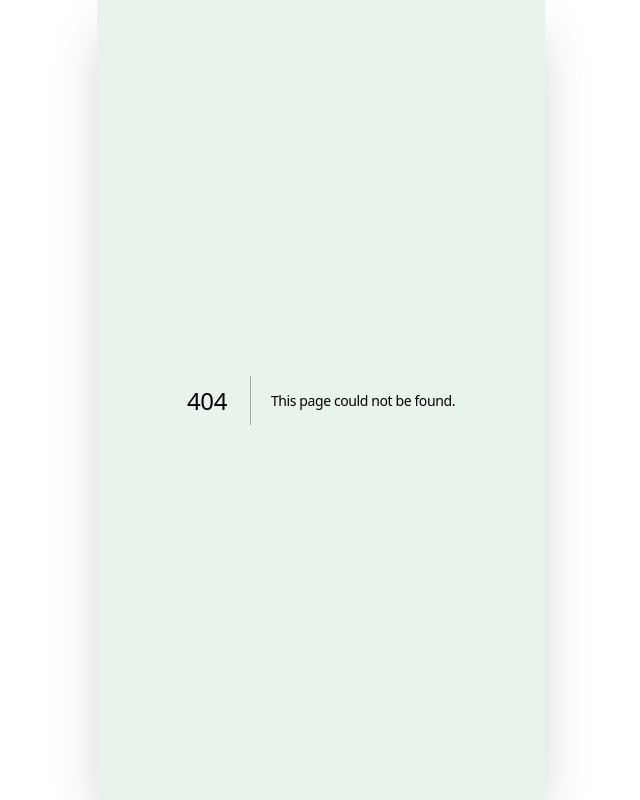
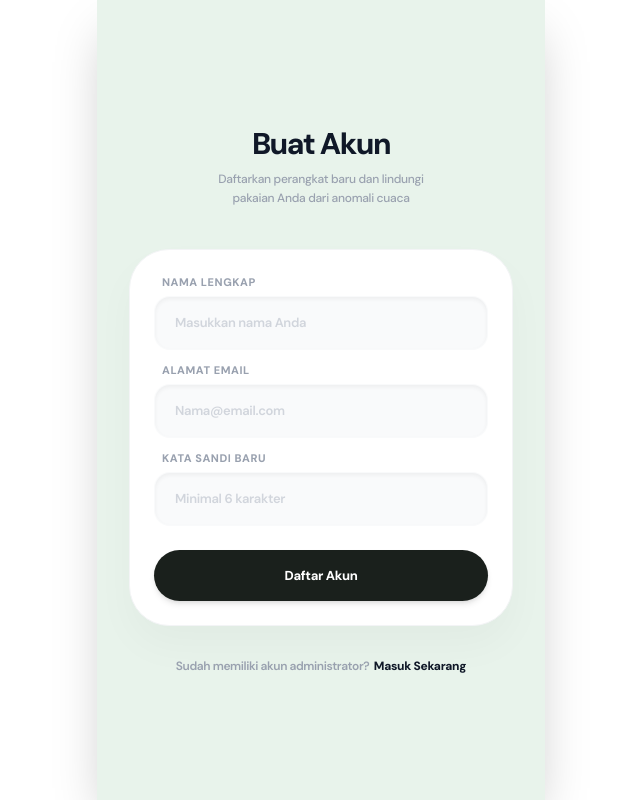
Before and after one commit to asepjamaludinn/fe-jsystem, a Next.js app: page /register in a window 1280 px wide. Before the commit this address had no page. Shown: the whole page, without its empty margins (319-959 px from the left). Built offline with nearby package versions, Linux system fonts and the light colour scheme; no server answers.

Commit message:
feat(auth): implement login and register pages

```diff
--- /dev/null
+++ b/app/(auth)/login/page.tsx
@@ -0,0 +1,121 @@
+"use client";
+
+import { useState } from "react";
+import { useRouter } from "next/navigation";
+import Link from "next/link";
+import { AxiosError } from "axios";
+import { loginUser } from "@/services/authService";
+import { Input } from "@/components/ui/Input";
+import { Button } from "@/components/ui/Button";
+import { ApiErrorResponse } from "@/types";
+
+export default function LoginPage() {
+  const router = useRouter();
+  const [email, setEmail] = useState("");
+  const [password, setPassword] = useState("");
+  const [isLoading, setIsLoading] = useState(false);
+
+  const [errors, setErrors] = useState<{
+    email?: string;
+    password?: string;
+    general?: string;
+  }>({});
+
+  const validateForm = () => {
+    const newErrors: typeof errors = {};
+    if (!email) newErrors.email = "Email tidak boleh kosong";
+    else if (!/^[^\s@]+@[^\s@]+\.[^\s@]+$/.test(email))
+      newErrors.email =
+        "Format email tidak valid (harus mengandung @ dan domain)";
+
+    if (!password) newErrors.password = "Kata sandi tidak boleh kosong";
+
+    setErrors(newErrors);
+    return Object.keys(newErrors).length === 0;
+  };
+
+  const handleLogin = async (e: React.FormEvent) => {
+    e.preventDefault();
+    if (!validateForm()) return;
+
+    setIsLoading(true);
+    setErrors({});
+    try {
+      const response = await loginUser({ email, password });
+      localStorage.setItem("token", response.data.token);
+      localStorage.setItem("userName", response.data.name);
+      router.push("/");
+    } catch (err) {
+      const error = err as AxiosError<ApiErrorResponse>;
+
+      setErrors({
+        general:
+          error.response?.data?.error ||
+          "Gagal masuk, periksa kembali data Anda.",
+      });
+    } finally {
+      setIsLoading(false);
+    }
+  };
+
+  return (
+    <main className="flex-1 px-8 flex flex-col justify-center min-h-screen relative">
+      <div className="w-full max-w-sm mx-auto">
+        <div className="mb-10 text-center animate-in fade-in slide-in-from-top-4 duration-500">
+          <h1 className="text-3xl font-extrabold tracking-tighter text-gray-900 mb-2">
+            Welcome Back
+          </h1>
+          <p className="text-xs font-medium text-gray-400 tracking-tight max-w-[240px] mx-auto leading-relaxed">
+            Masuk untuk memantau dan mengontrol ekosistem jemuran pintar Anda
+          </p>
+        </div>
+
+        <form
+          onSubmit={handleLogin}
+          className="bg-white rounded-[2.5rem] p-6 shadow-[0_20px_40px_rgba(0,0,0,0.03)] border border-gray-100 flex flex-col gap-4 animate-in fade-in slide-in-from-bottom-6 duration-500"
+        >
+          {errors.general && (
+            <div className="bg-red-50 text-red-600 p-3 rounded-xl text-xs font-bold text-center border border-red-100">
+              {errors.general}
+            </div>
+          )}
+
+          <div className="flex flex-col gap-3">
+            <Input
+              label="Alamat Email"
+              type="email"
+              placeholder="Nama@email.com"
+              disabled={isLoading}
+              value={email}
+              onChange={(e) => setEmail(e.target.value)}
+              error={errors.email}
+            />
+            <Input
+              label="Kata Sandi"
+              type="password"
+              placeholder="Masukkan kata sandi"
+              disabled={isLoading}
+              value={password}
+              onChange={(e) => setPassword(e.target.value)}
+              error={errors.password}
+            />
+          </div>
+
+          <Button isLoading={isLoading} loadingText="Proses Masuk...">
+            Masuk Sistem
+          </Button>
+        </form>
+
+        <p className="text-center text-xs font-semibold text-gray-400 mt-8 animate-in fade-in duration-700">
+          Belum memiliki akun administrator?{" "}
+          <Link
+            href="/register"
+            className="text-gray-900 font-extrabold hover:underline tracking-tight ml-0.5"
+          >
+            Daftar Sekarang
+          </Link>
+        </p>
+      </div>
+    </main>
+  );
+}
--- /dev/null
+++ b/app/(auth)/register/page.tsx
@@ -0,0 +1,145 @@
+"use client";
+
+import { useState } from "react";
+import { useRouter } from "next/navigation";
+import Link from "next/link";
+import { AxiosError } from "axios";
+import { registerUser } from "@/services/authService";
+import { Input } from "@/components/ui/Input";
+import { Button } from "@/components/ui/Button";
+import { ApiErrorResponse } from "@/types";
+import { FiCheckCircle } from "react-icons/fi";
+
+export default function RegisterPage() {
+  const router = useRouter();
+  const [form, setForm] = useState({ name: "", email: "", password: "" });
+  const [isLoading, setIsLoading] = useState(false);
+  const [isSuccess, setIsSuccess] = useState(false);
+  const [errors, setErrors] = useState<{
+    name?: string;
+    email?: string;
+    password?: string;
+    general?: string;
+  }>({});
+
+  const validateForm = () => {
+    const newErrors: typeof errors = {};
+    if (!form.name || form.name.length < 3)
+      newErrors.name = "Nama minimal 3 karakter";
+    if (!form.email) newErrors.email = "Email tidak boleh kosong";
+    else if (!/^[^\s@]+@[^\s@]+\.[^\s@]+$/.test(form.email))
+      newErrors.email = "Format email tidak valid";
+    if (!form.password || form.password.length < 6)
+      newErrors.password = "Kata sandi minimal 6 karakter";
+
+    setErrors(newErrors);
+    return Object.keys(newErrors).length === 0;
+  };
+
+  const handleRegister = async (e: React.FormEvent) => {
+    e.preventDefault();
+    if (!validateForm()) return;
+
+    setIsLoading(true);
+    setErrors({});
+    try {
+      await registerUser(form);
+      setIsSuccess(true);
+      setTimeout(() => router.push("/login"), 2000);
+    } catch (err) {
+      const error = err as AxiosError<ApiErrorResponse>;
+      setErrors({
+        general: error.response?.data?.error || "Gagal melakukan registrasi",
+      });
+    } finally {
+      setIsLoading(false);
+    }
+  };
+
+  if (isSuccess) {
+    return (
+      <main className="flex-1 px-8 flex flex-col justify-center items-center min-h-screen relative">
+        <div className="w-16 h-16 rounded-full bg-green-50 text-green-500 flex items-center justify-center mb-5 border border-green-100/50 shadow-inner animate-in zoom-in duration-500">
+          <FiCheckCircle className="text-3xl animate-bounce" />
+        </div>
+        <h2 className="text-2xl font-extrabold tracking-tighter text-gray-900 mb-2">
+          Registrasi Berhasil!
+        </h2>
+        <p className="text-xs font-medium text-gray-400">
+          Mengarahkan ke halaman login...
+        </p>
+      </main>
+    );
+  }
+
+  return (
+    <main className="flex-1 px-8 flex flex-col justify-center min-h-screen relative">
+      <div className="w-full max-w-sm mx-auto">
+        <div className="mb-10 text-center animate-in fade-in slide-in-from-top-4 duration-500">
+          <h1 className="text-3xl font-extrabold tracking-tighter text-gray-900 mb-2">
+            Buat Akun
+          </h1>
+          <p className="text-xs font-medium text-gray-400 tracking-tight max-w-[240px] mx-auto leading-relaxed">
+            Daftarkan perangkat baru dan lindungi pakaian Anda dari anomali
+            cuaca
+          </p>
+        </div>
+
+        <form
+          onSubmit={handleRegister}
+          className="bg-white rounded-[2.5rem] p-6 shadow-[0_20px_40px_rgba(0,0,0,0.03)] border border-gray-100 flex flex-col gap-4 animate-in fade-in slide-in-from-bottom-6 duration-500"
+        >
+          {errors.general && (
+            <div className="bg-red-50 text-red-600 p-3 rounded-xl text-xs font-bold text-center border border-red-100">
+              {errors.general}
+            </div>
+          )}
+
+          <div className="flex flex-col gap-3">
+            <Input
+              label="Nama Lengkap"
+              type="text"
+              placeholder="Masukkan nama Anda"
+              disabled={isLoading}
+              value={form.name}
+              onChange={(e) => setForm({ ...form, name: e.target.value })}
+              error={errors.name}
+            />
+            <Input
+              label="Alamat Email"
+              type="email"
+              placeholder="Nama@email.com"
+              disabled={isLoading}
+              value={form.email}
+              onChange={(e) => setForm({ ...form, email: e.target.value })}
+              error={errors.email}
+            />
+            <Input
+              label="Kata Sandi Baru"
+              type="password"
+              placeholder="Minimal 6 karakter"
+              disabled={isLoading}
+              value={form.password}
+              onChange={(e) => setForm({ ...form, password: e.target.value })}
+              error={errors.password}
+            />
+          </div>
+
+          <Button isLoading={isLoading} loadingText="Mendaftarkan...">
+            Daftar Akun
+          </Button>
+        </form>
+
+        <p className="text-center text-xs font-semibold text-gray-400 mt-8 animate-in fade-in duration-700">
+          Sudah memiliki akun administrator?{" "}
+          <Link
+            href="/login"
+            className="text-gray-900 font-extrabold hover:underline tracking-tight ml-0.5"
+          >
+            Masuk Sekarang
+          </Link>
+        </p>
+      </div>
+    </main>
+  );
+}
--- a/package.json
+++ b/package.json
@@ -9,9 +9,11 @@
     "lint": "eslint"
   },
   "dependencies": {
+    "axios": "^1.16.1",
     "next": "16.2.6",
     "react": "19.2.4",
-    "react-dom": "19.2.4"
+    "react-dom": "19.2.4",
+    "react-icons": "^5.6.0"
   },
   "devDependencies": {
     "@tailwindcss/postcss": "^4",
```
Also changed, not shown: 1 other file (tests, documents, lock files or other folders).
